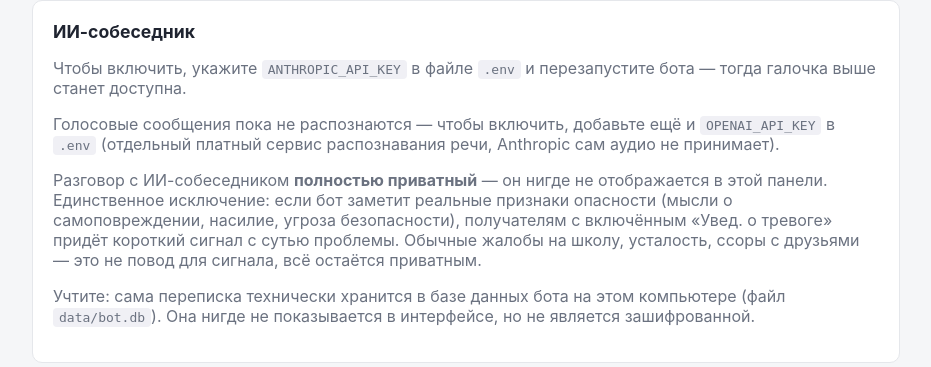
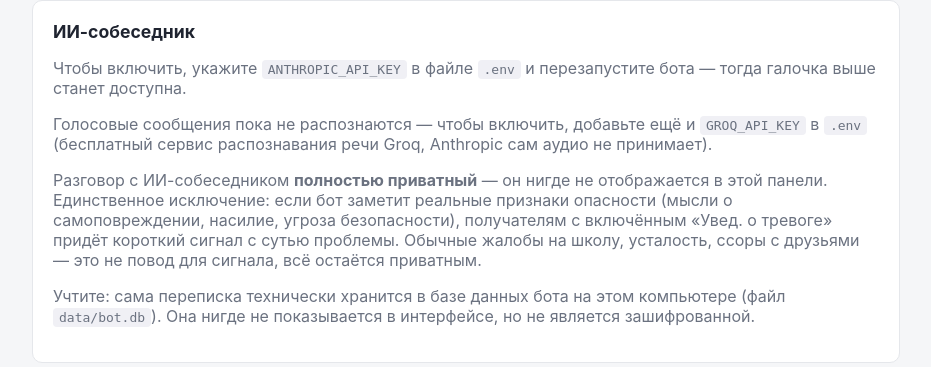
Before and after one commit to TatianaOv/rep, a FastAPI app: template app/web/templates/settings.html in a window 1280 px wide. Shown: the part 960-1327 px from the top of the page, without its empty margins (174-1105 px from the left). Run offline with FastAPI, Linux system fonts and the light colour scheme; the template is opened without the code that fills it, so the values that code supplies are empty; parts of the project's set-up code (start-up, migrations or seed data) failed here and were passed over.

Commit message:
Switch voice transcription from OpenAI Whisper to Groq (free tier)
Groq exposes an OpenAI-compatible Whisper endpoint with a generous free
tier and no card required, avoiding the OpenAI billing block.

```diff
--- a/app/bot/bot.py
+++ b/app/bot/bot.py
@@ -348,7 +348,7 @@ async def handle_voice(message: Message) -> None:
         await message.answer(f"Не поняла 🙂\n\n{HELP_TEXT}")
         return
 
-    if not config.openai_api_key:
+    if not config.groq_api_key:
         await message.answer("Голосовые сообщения пока не настроены — напиши мне текстом 🙂")
         return
 
--- a/app/config.py
+++ b/app/config.py
@@ -20,7 +20,7 @@ class AppConfig:
     web_port: int = int(os.environ.get("WEB_PORT", "8000"))
     anthropic_api_key: str = os.environ.get("ANTHROPIC_API_KEY", "")
     anthropic_model: str = os.environ.get("ANTHROPIC_MODEL", "claude-sonnet-5")
-    openai_api_key: str = os.environ.get("OPENAI_API_KEY", "")
+    groq_api_key: str = os.environ.get("GROQ_API_KEY", "")
 
 
 config = AppConfig()
--- a/app/voice.py
+++ b/app/voice.py
@@ -10,14 +10,14 @@ _client: AsyncOpenAI | None = None
 def _get_client() -> AsyncOpenAI:
     global _client
     if _client is None:
-        _client = AsyncOpenAI(api_key=config.openai_api_key)
+        _client = AsyncOpenAI(api_key=config.groq_api_key, base_url="https://api.groq.com/openai/v1")
     return _client
 
 
 async def transcribe_voice(audio_bytes: bytes) -> str:
     client = _get_client()
     response = await client.audio.transcriptions.create(
-        model="whisper-1",
+        model="whisper-large-v3-turbo",
         file=("voice.ogg", audio_bytes),
         language="ru",
     )
--- a/app/web/server.py
+++ b/app/web/server.py
@@ -311,7 +311,7 @@ def create_app() -> FastAPI:
                 "recipients": recipients,
                 "pending_codes": pending_codes,
                 "ai_api_key_configured": bool(config.anthropic_api_key),
-                "voice_api_key_configured": bool(config.openai_api_key),
+                "voice_api_key_configured": bool(config.groq_api_key),
             },
         )
 
--- a/app/web/templates/settings.html
+++ b/app/web/templates/settings.html
@@ -111,9 +111,9 @@
       <p class="muted">Чтобы включить, укажите <code>ANTHROPIC_API_KEY</code> в файле <code>.env</code> и перезапустите бота — тогда галочка выше станет доступна.</p>
     {% endif %}
     {% if voice_api_key_configured %}
-      <p class="muted">Ключ OpenAI API для голосовых настроен ✅ — бот распознаёт голосовые сообщения и отвечает текстом.</p>
+      <p class="muted">Ключ Groq API для голосовых настроен ✅ — бот распознаёт голосовые сообщения и отвечает текстом.</p>
     {% else %}
-      <p class="muted">Голосовые сообщения пока не распознаются — чтобы включить, добавьте ещё и <code>OPENAI_API_KEY</code> в <code>.env</code> (отдельный платный сервис распознавания речи, Anthropic сам аудио не принимает).</p>
+      <p class="muted">Голосовые сообщения пока не распознаются — чтобы включить, добавьте ещё и <code>GROQ_API_KEY</code> в <code>.env</code> (бесплатный сервис распознавания речи Groq, Anthropic сам аудио не принимает).</p>
     {% endif %}
     <p class="muted">
       Разговор с ИИ-собеседником <strong>полностью приватный</strong> — он нигде не отображается в этой панели.
```
Also changed, not shown: 1 other file.
